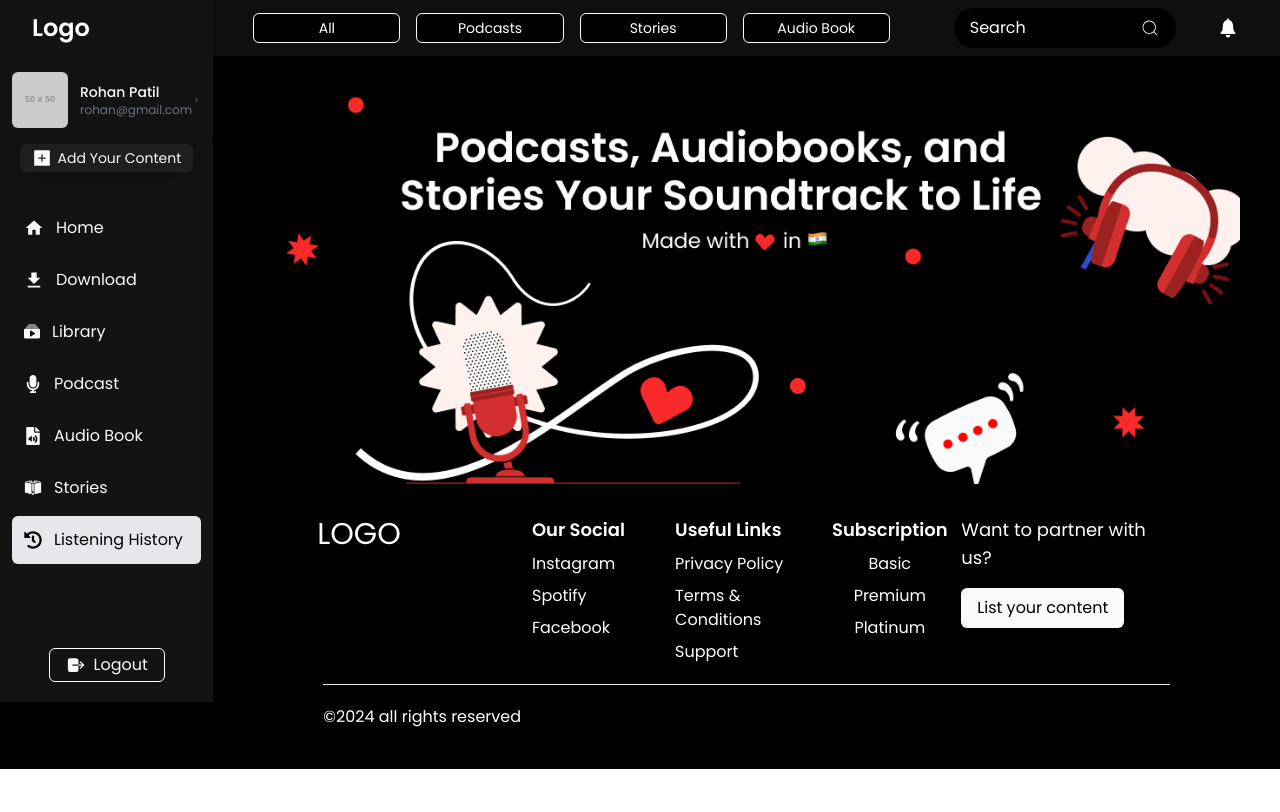
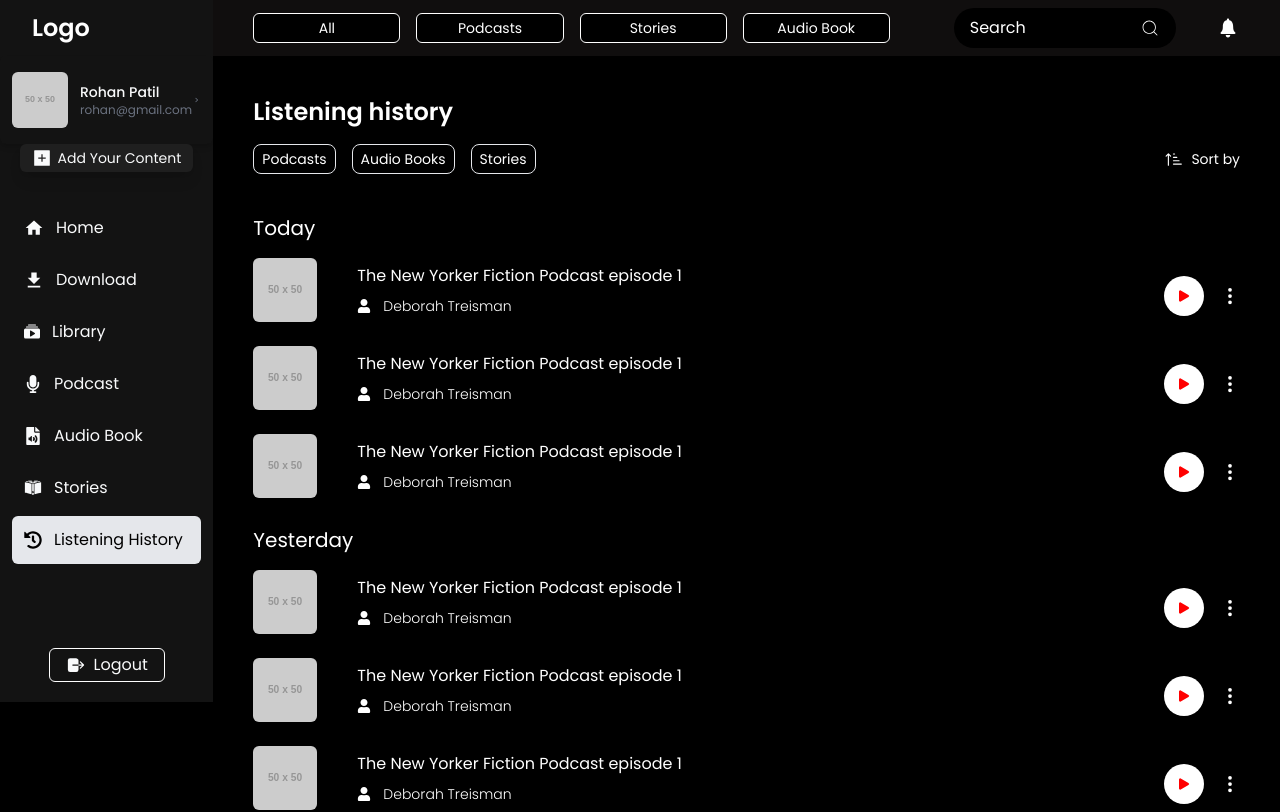
Before and after one commit to satishd01/podcast, a React (Vite) app in the folder podcast/: page /listening-history in a window 1280 px wide. Shown: the top 812 px of the page. Built offline with nearby package versions, Linux system fonts and the light colour scheme; the HTML template or start-up script is replaced by a standard one.

Commit message:
feat: ListeningHistory

```diff
--- a/podcast/src/components/Footer/Footer.jsx
+++ b/podcast/src/components/Footer/Footer.jsx
@@ -1,10 +1,16 @@
 import React from "react";
 import image from "../../images/footerImage.png";
 import { useNavigate } from "react-router-dom";
+import { useDispatch } from "react-redux";
+import { toggleAddContent } from "../../app/slices/addContentSlice";
 
 const Footer = () => {
   const navigate = useNavigate();
+  const dispatch = useDispatch();
 
+  const formOpenHandler = () => {
+    dispatch(toggleAddContent(true));
+  };
   return (
     <>
       <div>
@@ -40,7 +46,9 @@ const Footer = () => {
 
         <div className="col-span-12 md:col-span-3 flex flex-col items-center md:items-start">
           <p className="text-lg">Want to partner with us?</p>
-          <button className="px-4 py-2 bg-gray-50 text-black rounded-md mt-4">
+          <button
+            className="px-4 py-2 bg-gray-50 text-black rounded-md mt-4"
+            onClick={formOpenHandler}>
             List your content
           </button>
         </div>
--- /dev/null
+++ b/podcast/src/components/ListeningHistory/History.jsx
@@ -0,0 +1,43 @@
+import React from "react";
+import history from "../../utils/json/listeningHistory.json";
+
+import { FaUser } from "react-icons/fa";
+import { IoPlay } from "react-icons/io5";
+import { BsThreeDotsVertical } from "react-icons/bs";
+
+const History = () => {
+  return (
+    <div>
+      {Object.entries(history).map(([day, podcasts]) => (
+        <div key={day}>
+          <h2 className="text-xl my-4">{day}</h2>
+          {podcasts.map((podcast, index) => (
+            <div key={index} className="flex justify-between items-center mb-3">
+              <div className="flex gap-4 md:gap-10 items-center mb-3">
+                <img
+                  src={"https://placehold.co/50"}
+                  alt={podcast.title}
+                  className="rounded-md w-12 h-12 md:w-16 md:h-16"
+                />
+                <div>
+                  <h3>{podcast.title}</h3>
+                  <p className="text-sm font-light mt-2 flex items-center gap-3">
+                    <FaUser /> {podcast.host}
+                  </p>
+                </div>
+              </div>
+              <div className="flex items-center gap-4">
+                <div className="md:p-3 p-2 rounded-full flex items-center justify-center bg-white">
+                  <IoPlay className="text-[#FF0000]" />
+                </div>
+                <BsThreeDotsVertical className="text-white text-xl cursor-pointer" />
+              </div>
+            </div>
+          ))}
+        </div>
+      ))}
+    </div>
+  );
+};
+
+export default History;
--- a/podcast/src/pages/GenresPage/GenresPage.jsx
+++ b/podcast/src/pages/GenresPage/GenresPage.jsx
@@ -37,7 +37,7 @@ const GenresPage = () => {
         <div
           className={`${
             isUserViewOpen ? "md:col-span-10" : "md:col-span-12"
-          } col-span-12 text-white bg-black relative h-screen overflow-y-auto px-4 md:px-10 py-10`}>
+          } col-span-12 text-white bg-black relative h-[100%] overflow-y-auto px-4 md:px-10 py-10`}>
           <div className="flex items-center justify-between md:pr-5">
             <p className="text-white text-2xl mb-4">Genres</p>
           </div>
--- a/podcast/src/pages/ListeningHistory/ListeningHistory.jsx
+++ b/podcast/src/pages/ListeningHistory/ListeningHistory.jsx
@@ -1,4 +1,4 @@
-import React, { useEffect } from "react";
+import React, { useEffect, useState } from "react";
 import { useDispatch, useSelector } from "react-redux";
 import { toggleSlider } from "../../app/slices/sliderSlice";
 import Footer from "../../components/Footer/Footer";
@@ -11,8 +11,12 @@ import {
 } from "../../utils/constants";
 
 import { useNavigate } from "react-router-dom";
+import History from "../../components/ListeningHistory/History";
+import { BsSortDown, BsSortUpAlt } from "react-icons/bs";
 
 const ListeningHistory = () => {
+  const [toggleSort, setToggleSort] = useState(true);
+
   useEffect(() => {
     scrollToTop();
   }, []);
@@ -40,6 +44,29 @@ const ListeningHistory = () => {
           className={`${
             isUserViewOpen ? "md:col-span-10" : "md:col-span-12"
           } col-span-12 text-white bg-black relative h-auto px-4 md:px-10 py-10`}>
+          <div>
+            <p className="text-2xl font-semibold mb-4">Listening history</p>
+            <div className="flex items-center justify-between mb-10">
+              <ul className="flex items-center gap-2 sm:gap-4 text-xs sm:text-sm">
+                <li className="rounded-lg border px-2 py-1">Podcasts</li>
+                <li className="rounded-lg border px-2 py-1 whitespace-nowrap">
+                  Audio Books
+                </li>
+                <li className="rounded-lg border px-2 py-1">Stories</li>
+              </ul>
+              <div
+                className="flex items-center gap-2 text-xs sm:text-sm cursor-pointer"
+                onClick={() => setToggleSort((prev) => !prev)}>
+                {toggleSort ? (
+                  <BsSortUpAlt className="text-base sm:text-lg" />
+                ) : (
+                  <BsSortDown className="text-base sm:text-lg" />
+                )}
+                <p className="whitespace-nowrap">Sort by</p>
+              </div>
+            </div>
+            <History />
+          </div>
           <Footer />
         </div>
       </div>
--- /dev/null
+++ b/podcast/src/utils/json/listeningHistory.json
@@ -0,0 +1,42 @@
+{
+  "Today": [
+    {
+      "title": "The New Yorker Fiction Podcast episode 1",
+      "host": "Deborah Treisman",
+      "imageUrl": "https://example.com/image1.png",
+      "date": "2024-11-28"
+    },
+    {
+      "title": "The New Yorker Fiction Podcast episode 1",
+      "host": "Deborah Treisman",
+      "imageUrl": "https://example.com/image2.png",
+      "date": "2024-11-28"
+    },
+    {
+      "title": "The New Yorker Fiction Podcast episode 1",
+      "host": "Deborah Treisman",
+      "imageUrl": "https://example.com/image3.png",
+      "date": "2024-11-28"
+    }
+  ],
+  "Yesterday": [
+    {
+      "title": "The New Yorker Fiction Podcast episode 1",
+      "host": "Deborah Treisman",
+      "imageUrl": "https://example.com/image4.png",
+      "date": "2024-11-27"
+    },
+    {
+      "title": "The New Yorker Fiction Podcast episode 1",
+      "host": "Deborah Treisman",
+      "imageUrl": "https://example.com/image5.png",
+      "date": "2024-11-27"
+    },
+    {
+      "title": "The New Yorker Fiction Podcast episode 1",
+      "host": "Deborah Treisman",
+      "imageUrl": "https://example.com/image6.png",
+      "date": "2024-11-27"
+    }
+  ]
+}
```
